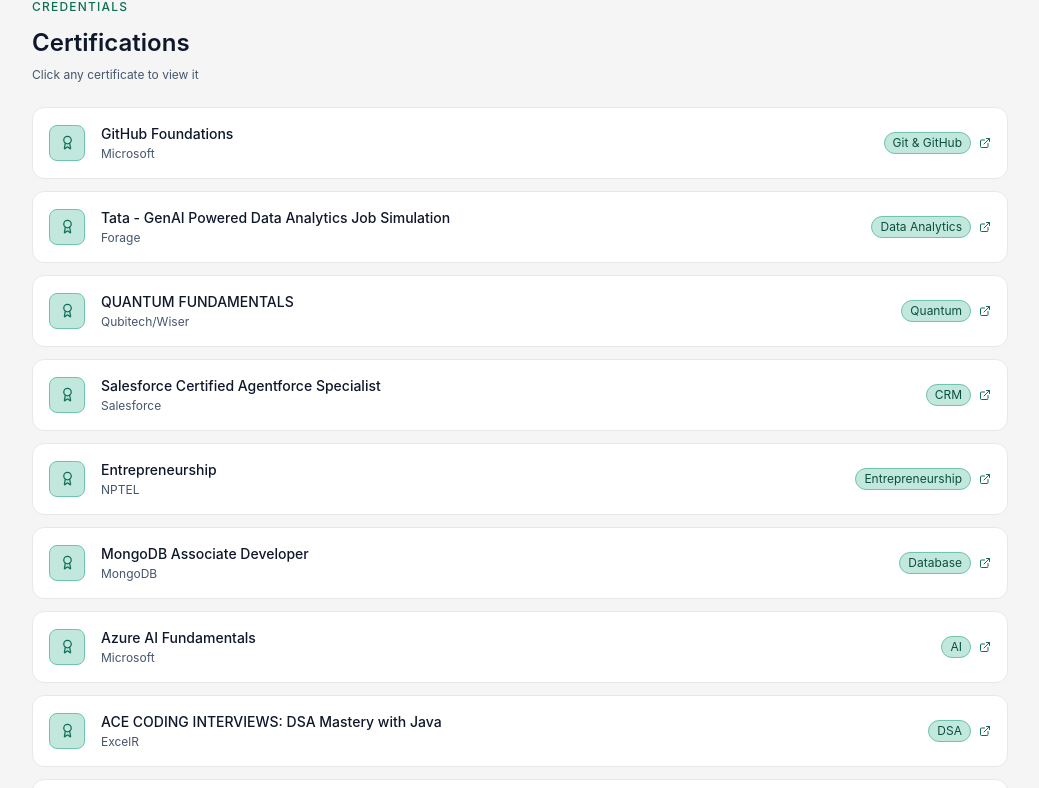
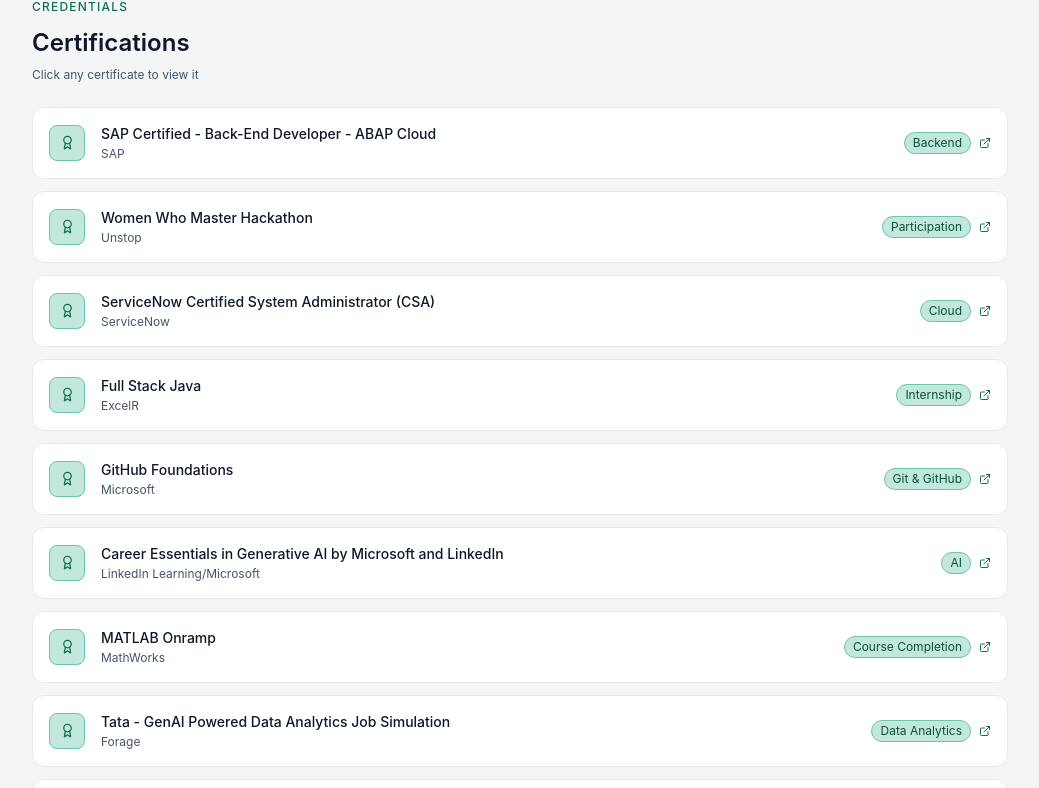
Before and after one commit to VALLISRIMANI/Portfolio, a React (Vite) app: page /about in a window 1280 px wide. Shown: the part 2240-3028 px from the top of the page, without its empty margins (120-1159 px from the left). Built offline with nearby package versions, Linux system fonts and the light colour scheme.

Commit message:
Update certifications list with new entries and corrections
Added new certifications and updated existing ones with correct IDs, links, and dates.

```diff
--- a/src/data/certifications.js
+++ b/src/data/certifications.js
@@ -1,82 +1,161 @@
 export const certifications = [
   {
     id: 0,
+    name: 'SAP Certified - Back-End Developer - ABAP Cloud',
+    issuer: 'SAP',
+    tag: 'Backend',
+    image: '/certs/sap.jpg',
+    link: 'https://drive.google.com/file/d/1zV7hF8D2lkDt76i_R3sA8k3zDufRgwz9/view?usp=drive_link',
+    date: '31/07/2026',
+  },
+  {
+    id: 1,
+    name: 'Women Who Master Hackathon',
+    issuer: 'Unstop',
+    tag: 'Participation',
+    image: '/certs/unstop.jpg',
+    link: 'https://drive.google.com/file/d/19Mj7mpk11sUPvIlYJjvZyUpurdLKYiON/view?usp=sharing',
+    date: '27/07/2026',
+  },
+  {
+    id: 2,
+    name: 'ServiceNow Certified System Administrator (CSA)',
+    issuer: 'ServiceNow',
+    tag: 'Cloud',
+    image: '/certs/servicenow.jpg',
+    link: 'https://drive.google.com/file/d/1iAvYW1Or4nRNlgbDlZ2gWJXmwFlUi5Ml/view?usp=drive_link',
+    date: '04/07/2026',
+  },
+  {
+    id: 3,
+    name: 'Full Stack Java',
+    issuer: 'ExcelR',
+    tag: 'Internship',
+    image: '/certs/fullstackjava.jpg',
+    link: 'https://drive.google.com/file/d/13nxuh1ehGYOOaCzUqXQWT-f5p_4zpxNz/view?usp=sharing',
+    date: '02/07/2026',
+  },
+  {
+    id: 4,
     name: 'GitHub Foundations',
     issuer: 'Microsoft',
     tag: 'Git & GitHub',
     image: '/certs/github.jpg',
     link: 'https://learn.microsoft.com/en-us/users/gudapativallisrimani-5022/credentials/72c2009cdca7586d?ref=https%3A%2F%2Fwww.linkedin.com%2F',
+    credentialId: '72C2009CDCA7586D',
+    date: '28/06/2026',
   },
   {
-    id: 1,
+    id: 5,
+    name: 'Career Essentials in Generative AI by Microsoft and LinkedIn',
+    issuer: 'LinkedIn Learning/Microsoft',
+    tag: 'AI',
+    image: '/certs/genai.jpg',
+    link: 'https://drive.google.com/file/d/1zjenzQyr6HzZH8sncZRgs2gOwQVNQN5k/view?usp=sharing',
+    date: '09/06/2026',
+  },
+  {
+    id: 6,
+    name: 'MATLAB Onramp',
+    issuer: 'MathWorks',
+    tag: 'Course Completion',
+    image: '/certs/matlab.jpg',
+    link: 'https://drive.google.com/file/d/1fK_YMUqK38Dr8z-jNWvFOtIhe2xzvU_R/view?usp=sharing',
+    date: '03/06/2026',
+  },
+  {
+    id: 7,
     name: 'Tata - GenAI Powered Data Analytics Job Simulation',
     issuer: 'Forage',
     tag: 'Data Analytics',
     image: '/certs/tata.jpg',
     link: 'https://www.theforage.com/completion-certificates/ifobHAoMjQs9s6bKS/gMTdCXwDdLYoXZ3wG_ifobHAoMjQs9s6bKS_69e1bddf615bf88e8847dcf8_1776500172644_completion_certificate.pdf',
+    credentialId: 'p9fqD8GGt6zeFHEaw',
+    date: '18/04/2026',
   },
   {
-    id: 2,
+    id: 8,
     name: 'QUANTUM FUNDAMENTALS',
-    issuer: 'Qubitech/Wiser',
+    issuer: 'Wiser',
     tag: 'Quantum',
     image: '/certs/quantum.jpg',
     link: 'https://lms-cdn.qubitech.io/media/certificates/1/15cffd77/aed6a06d_845f40eb.jpg',
+    credentialId: 'AED6A06D',
+    date: '09/02/2026',
   },
   {
-    id: 3,
+    id: 9,
     name: 'Salesforce Certified Agentforce Specialist',
     issuer: 'Salesforce',
     tag: 'CRM',
     image: '/certs/salesforce.jpg',
     link: 'https://drive.google.com/file/d/1DhK3c5x9ROsVQCoHhQVm7UqU1o_3jGJp/view',
+    credentialId: '7298474',
+    date: '28/12/2025',
   },
   {
-    id: 4,
-    name: 'Entrepreneurship ',
-    issuer: 'NPTEL',
-    tag: 'Entrepreneurship',
-    image: '/certs/entrepreneurship.jpg',
-    link: 'https://archive.nptel.ac.in/content/noc/NOC25/SEM2/Ecertificates/110/noc25-mg81/Course/NPTEL25MG81S46960058310627897.pdf',
+    id: 10,
+    name: 'Web Development Internship Program',
+    issuer: 'Hunar Intern',
+    tag: 'Internship',
+    image: '/certs/hunar.jpg',
+    link: 'https://drive.google.com/file/d/1qU0TwyzyqL1w2VTeM_PhhBqkOOxfJQQr/view?usp=sharing',
+    date: 'Aug 2025',
   },
   {
-    id: 5,
-    name: 'MongoDB Associate Developer',
+    id: 11,
+    name: 'MongoDB Associate Developer Java',
     issuer: 'MongoDB',
     tag: 'Database',
     image: '/certs/mongodb.jpg',
     link: 'https://learn.mongodb.com/c/xEA7Ax43RsmFEXhGyfdgIA',
+    credentialId: 'MDB8woirtysek',
+    date: '13/07/2025',
   },
   {
-    id: 6,
-    name: 'Azure AI Fundamentals',
+    id: 12,
+    name: 'Microsoft Certified: Azure AI Fundamentals',
     issuer: 'Microsoft',
     tag: 'AI',
     image: '/certs/azure.jpg',
     link: 'https://learn.microsoft.com/api/credentials/share/en-us/GUDAPATIVALLISRIMANI-5022/AD94E1120EA64833?sharingId=D81D5D6150C1A2CF',
+    credentialId: 'AD94E1120EA64833',
+    date: '01/07/2025',
   },
   {
-    id: 7,
+    id: 13,
     name: 'ACE CODING INTERVIEWS: DSA Mastery with Java',
     issuer: 'ExcelR',
     tag: 'DSA',
     image: '/certs/dsa.jpg',
     link: 'https://drive.google.com/file/d/1Q4-gRJ0WBPR5ww81Rw30-UE9AAwBcCAm/view',
+    date: '06/06/2025',
   },
   {
-    id: 8,
+    id: 14,
+    name: 'Entrepreneurship',
+    issuer: 'NPTEL',
+    tag: 'Entrepreneurship',
+    image: '/certs/entrepreneurship.jpg',
+    link: 'https://archive.nptel.ac.in/content/noc/NOC25/SEM2/Ecertificates/110/noc25-mg81/Course/NPTEL25MG81S46960058310627897.pdf',
+    date: 'Jul-Oct 2025',
+  },
+  {
+    id: 15,
     name: 'Privacy and Security in Online Social Media',
     issuer: 'NPTEL',
     tag: 'Security',
     image: '/certs/privacy.jpg',
     link: 'https://archive.nptel.ac.in/content/noc/NOC25/SEM1/Ecertificates/106/noc25-cs79/Course/NPTEL25CS79S55770006904362278.pdf',
+    date: 'Jan-Apr 2025',
   },
   {
-    id: 9,
+    id: 16,
     name: 'Introduction To Internet Of Things',
     issuer: 'NPTEL',
     tag: 'IoT',
     image: '/certs/iot.jpg',
     link: 'https://archive.nptel.ac.in/content/noc/NOC25/SEM1/Ecertificates/106/noc25-cs44/Course/NPTEL25CS44S35770007104362278.pdf',
-  }
+    date: 'Jan-Apr 2025',
+  },
 ]
```
